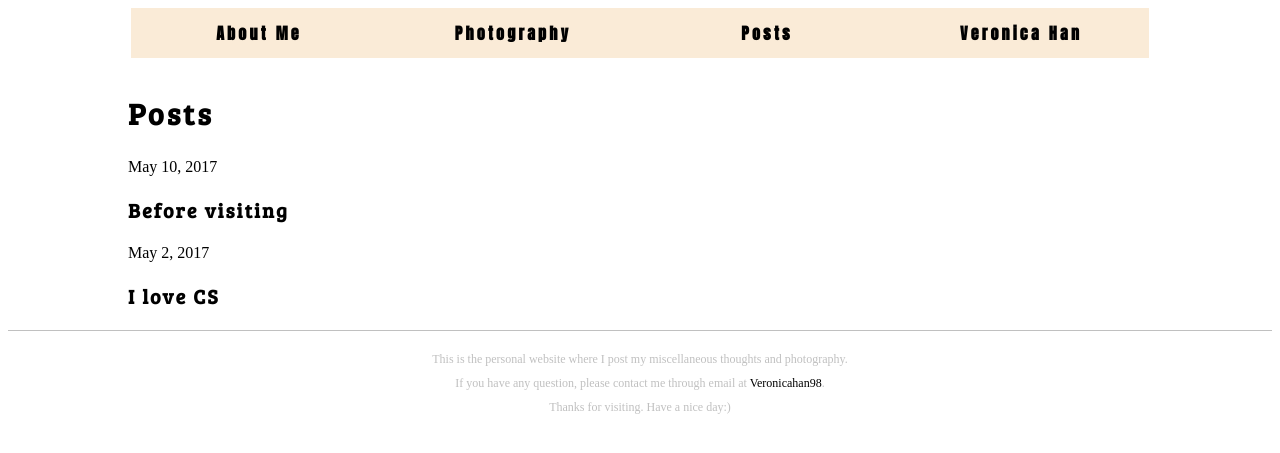
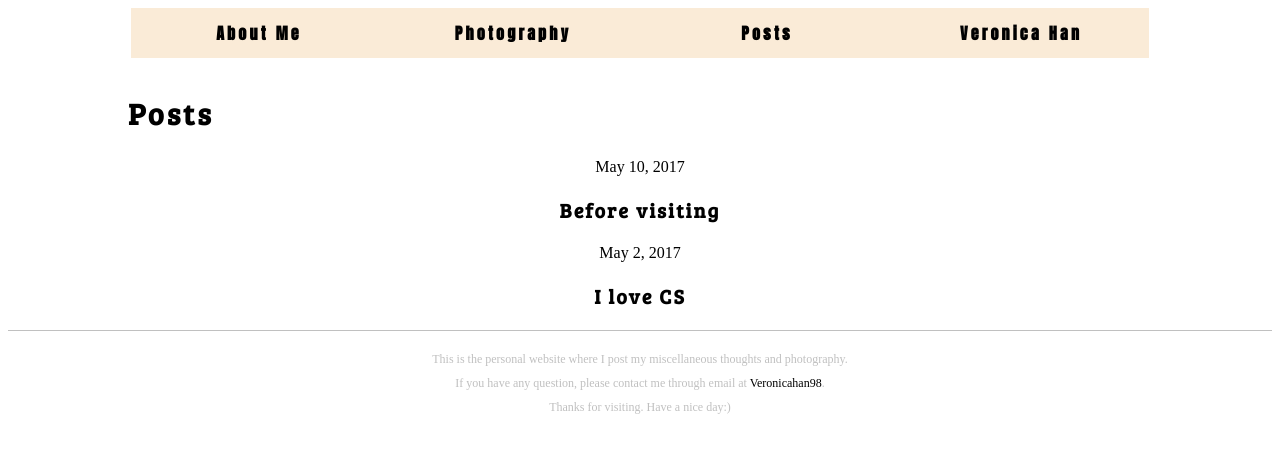
Before and after one commit to topveronicaa/topveronicaa.github.io, a Jekyll site: the page built from posts.html, in a window 1280 px wide. Shown: the top 453 px of the page. Built offline with Jekyll 4.4.1, drawn with Linux system fonts in a browser that asks for light colours.

Commit message:
Update posts.html

```diff
--- a/posts.html
+++ b/posts.html
@@ -29,11 +29,11 @@ font-size: 20px;
 <body>
 
 <h2 class = "post">Posts</h2>
-<div class = "posts">
+<center><div class = "posts">
 {% for post in site.posts %}
 		<time>{{ post.date | date: "%b %-d, %Y" }}</time>
 		<h3 class = "posts"><a href="{{ post.url | prepend: site.baseurl }}">{{ post.title }}</a></h3>
 {% endfor %}
-<div>
+	</div></center>
 
 </body>
```
